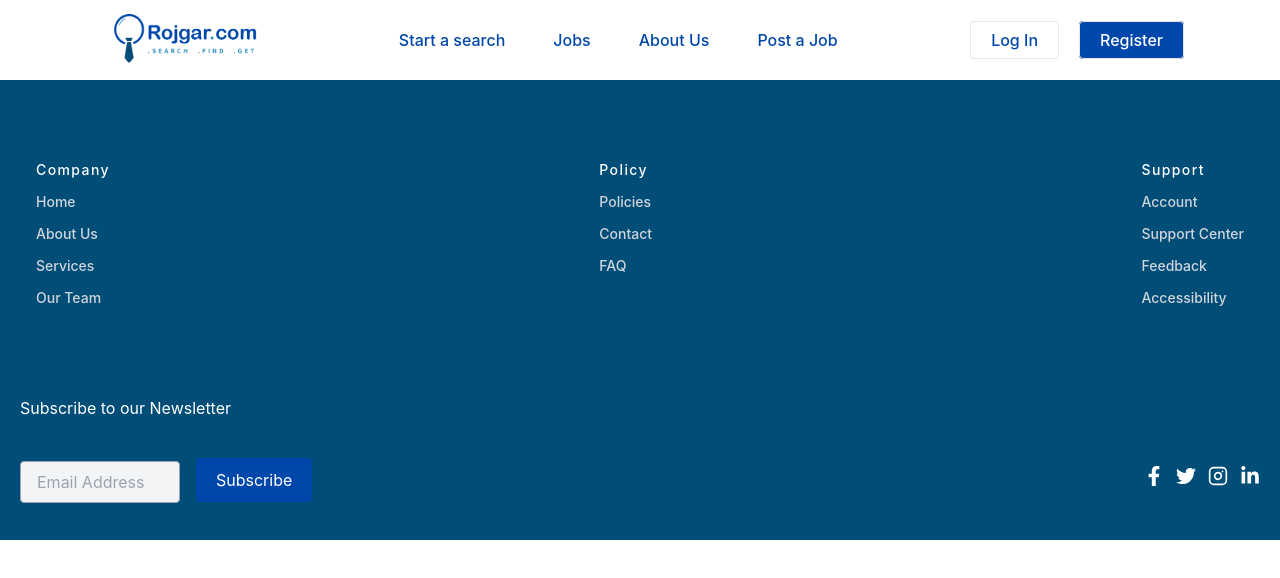
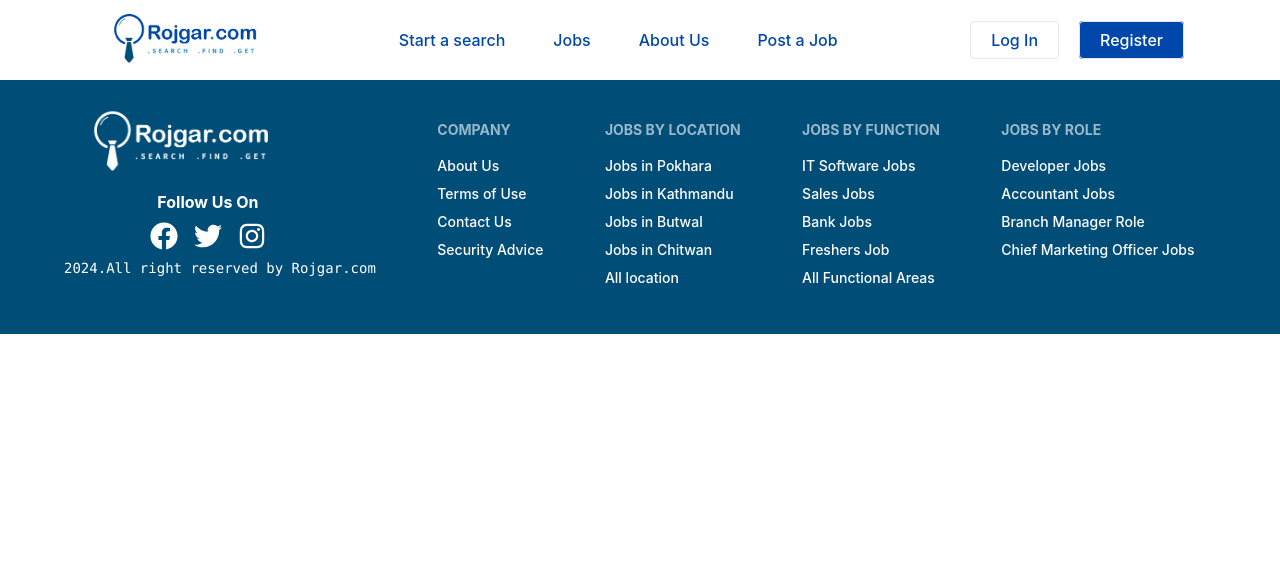
Before and after one commit to Abishekthapa09/Rojgar_frontend, a React (Vite) app: page / in a window 1280 px wide. Shown: the top 578 px of the page. Built offline with nearby package versions, Linux system fonts and the light colour scheme.

Commit message:
Footer section added

```diff
--- a/package.json
+++ b/package.json
@@ -26,6 +26,7 @@
     "@types/react-dom": "^18.2.18",
     "@vitejs/plugin-react": "^4.2.1",
     "autoprefixer": "^10.4.16",
+    "daisyui": "^4.6.0",
     "eslint": "^8.56.0",
     "eslint-plugin-react": "^7.33.2",
     "eslint-plugin-react-hooks": "^4.6.0",
--- a/src/components/Footer.jsx
+++ b/src/components/Footer.jsx
@@ -1,77 +1,55 @@
-import { FaFacebookF, FaTwitter, FaLinkedinIn } from "react-icons/fa";
+import { FaFacebook, FaTwitter, FaInstagram } from "react-icons/fa";
 import { FiInstagram } from "react-icons/fi";
 import { footerLinks } from "../utils/data";
 import { Link } from "react-router-dom";
 import TextInput from "./TextInput";
 import CustomButton from "./CustomButton";
+import { Facebook } from "../assets";
 
 const Footer = () => {
   return (
-    <footer className='text-white mp-20'>
-      <div className='bg-tertiary'>
-        <div className='container px-5 py-20 mx-auto '>
-          <div className='w-full flex flex-wrap gap-10 justify-between -mb-10 -px-4'>
-            {footerLinks.map(({ id, title, links }) => (
-              <div className='w-auto px-4 ' key={id + title}>
-                <h2 className='font-medium text-white tracking-widest text-sm mb-3'>
-                  {title}
-                </h2>
+    <footer className="footer p-10 bg-tertiary text-white">
+      <aside className=" -translate-y-4">
+        <img src="/public/WhiteLogo.png" className="pl-8" alt="White Logo" width={240}></img>
+        <header class=" text-white font-bold mx-auto text-base">Follow Us On</header>
+        <div class="grid grid-flow-col gap-4 mx-auto">
+          <a href="https://www.facebook.com"><FaFacebook size={28}/></a>
+          <a href="https://www.twitter.com"><FaTwitter size={28}/></a>
+          <a href="https://www.instagram.com"><FaInstagram size={28}/></a>
+        </div>
+        <p className=" font-mono text-sm pl-6">2024.All right reserved by Rojgar.com</p>
+      </aside>
+      <nav>
+        <header className="footer-title">Company</header>
+        <a href="" className="link link-hover">About Us</a>
+        <a href="" className="link link-hover">Terms of Use</a>
+        <a href="" className="link link-hover">Contact Us</a>
+        <a href="" className="link link-hover">Security Advice</a>
+      </nav>
+      <nav>
+        <header className="footer-title">Jobs By Location</header>
+        <a className="link link-hover">Jobs in Pokhara</a>
+        <a className="link link-hover">Jobs in Kathmandu</a>
+        <a className="link link-hover">Jobs in Butwal</a>
+        <a className="link link-hover">Jobs in Chitwan</a>
+        <a className="link link-hover">All location</a>
+      </nav>
+      <nav>
+        <header className="footer-title">Jobs By Function</header>
+        <a className="link link-hover">IT Software Jobs</a>
+        <a className="link link-hover">Sales Jobs</a>
+        <a className="link link-hover">Bank Jobs</a>
+        <a className="link link-hover">Freshers Job</a>
+        <a className="link link-hover">All Functional Areas</a>
+      </nav>
+      <nav>
+        <header className="footer-title">Jobs By Role</header>
+        <a className="link link-hover">Developer Jobs</a>
+        <a className="link link-hover">Accountant Jobs</a>
+        <a className="link link-hover">Branch Manager Role</a>
+        <a className="link link-hover">Chief Marketing Officer Jobs</a>
+      </nav>
 
-                <div className='mb-10 flex flex-col gap-3 '>
-                  {links.map((link, index) => (
-                    <Link
-                      key={link + index}
-                      to='/'
-                      className='text-gray-300 text-sm hover:text-white '
-                    >
-                      {link}
-                    </Link>
-                  ))}
-                </div>
-              </div>
-            ))}
-          </div>
-        </div>
-
-        <div className=''>
-          <p className='container px-5 mx-auto text-white mt-2 '>
-            Subscribe to our Newsletter
-          </p>
-
-          <div className='container mx-auto px-5 pt-6 pb-8 flex flex-wrap items-center justify-between '>
-            <div className='w-full md:w-2/4 lg:w-1/3 h-16 flex items-center justify-center md:justify-start '>
-              <TextInput
-                styles='w-full flex-grow md:w-40 2xl:w-64 bg-gray-100 sm:mr-4 md-2'
-                type='email'
-                placeholder='Email Address'
-              />
-
-              <CustomButton
-                title='Subscribe'
-                containerStyles={
-                  "block bg-primary text-white px-5 py-2.5 text-md rounded hover:bg-blue-800 focus:potline-none flex-col items-center mt-2"
-                }
-              />
-            </div>
-
-            <span className='inline-flex lg:ml-auto lg:mt-0 mt-6 w-full justify-center md:justify-start md:w-auto'>
-              <a className='text-white text-xl  hover:scale-125 ease-in-out duration-300'>
-                <FaFacebookF />
-              </a>
-              <a className='ml-3 text-white text-xl  hover:scale-125 ease-in-out duration-300'>
-                <FaTwitter />
-              </a>
-              <a className='ml-3 text-white text-xl  hover:scale-125 ease-in-out duration-300'>
-                <FiInstagram />
-              </a>
-
-              <a className='ml-3 text-white text-xl  hover:scale-125 ease-in-out duration-300'>
-                <FaLinkedinIn />
-              </a>
-            </span>
-          </div>
-        </div>
-      </div>
     </footer>
   );
 };
--- a/tailwind.config.js
+++ b/tailwind.config.js
@@ -12,5 +12,5 @@ export default {
       }
     },
   },
-  plugins: [],
+  plugins: [require("daisyui")],
 };
```
Also changed, not shown: public/WhiteLogo.png (added), 1 other file (tests, documents, lock files or other folders).
